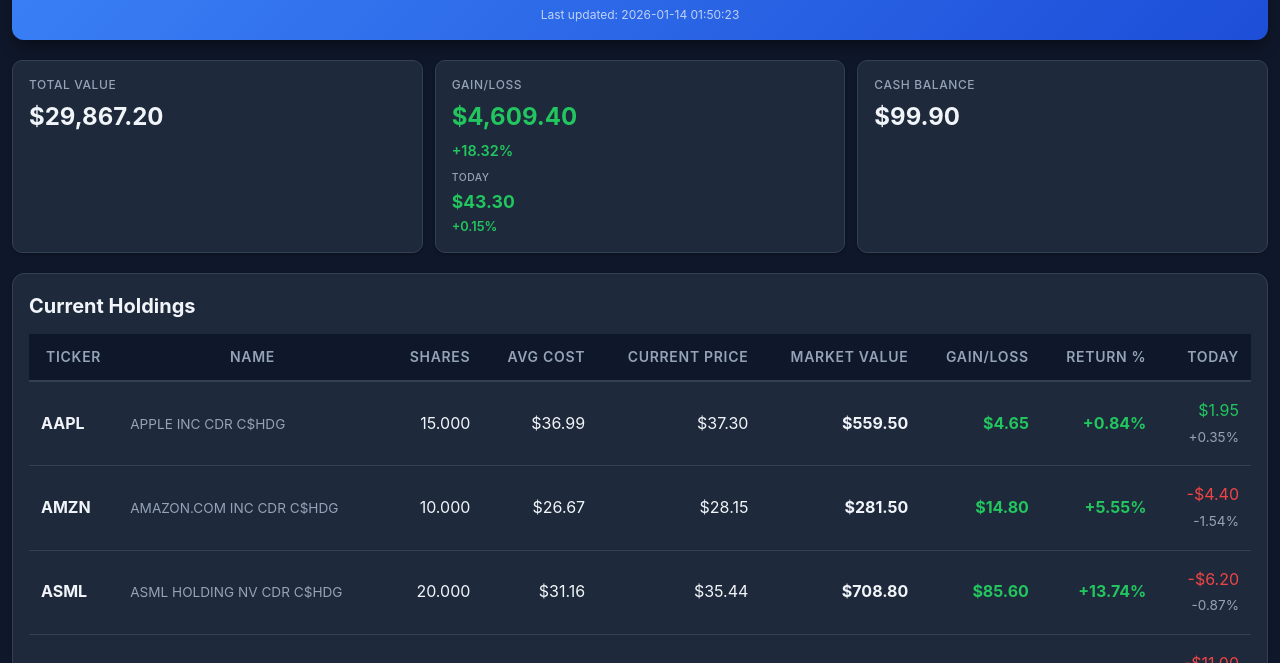
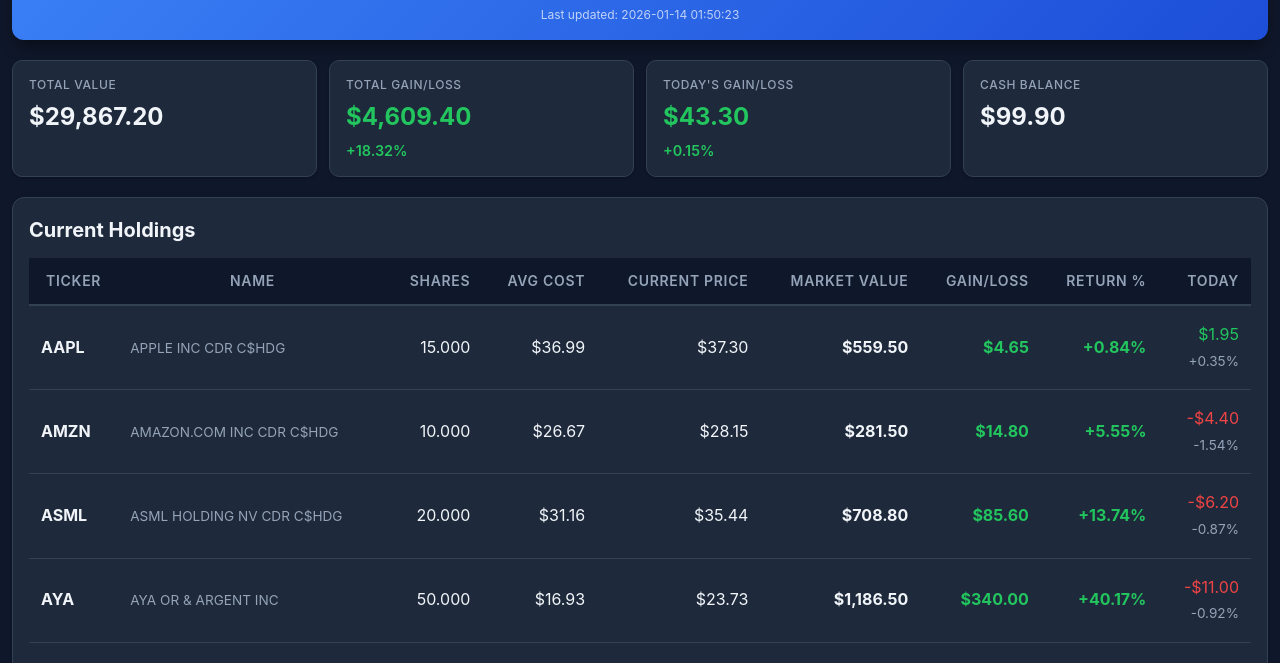
Before and after one commit to pailheres/resp-portfolio, a plain HTML site: page index.html in a window 1280 px wide. Shown: the part 94-757 px from the top of the page. Drawn offline with Linux system fonts and the light colour scheme.

Commit message:
Change to 4 separate summary cards for better clarity

```diff
--- a/app.js
+++ b/app.js
@@ -145,8 +145,8 @@ function updateSummary() {
 
     // Apply color classes for today's change
     const todayClass = todayTotalChange >= 0 ? 'positive' : 'negative';
-    todayGainElement.className = `card-today-value ${todayClass}`;
-    todayGainPercentElement.className = `card-today-percent ${todayClass}`;
+    todayGainElement.className = `card-value ${todayClass}`;
+    todayGainPercentElement.className = `card-sublabel ${todayClass}`;
 }
 
 // Update last updated timestamp
--- a/index.html
+++ b/index.html
@@ -30,12 +30,14 @@
                 <div class="card-value" id="totalValue">$--</div>
             </div>
             <div class="card">
-                <div class="card-label">Gain/Loss</div>
+                <div class="card-label">Total Gain/Loss</div>
                 <div class="card-value" id="totalGain">$--</div>
                 <div class="card-sublabel" id="totalGainPercent">--%</div>
-                <div class="card-today-label">Today</div>
-                <div class="card-today-value" id="todayGain">$--</div>
-                <div class="card-today-percent" id="todayGainPercent">--%</div>
+            </div>
+            <div class="card">
+                <div class="card-label">Today's Gain/Loss</div>
+                <div class="card-value" id="todayGain">$--</div>
+                <div class="card-sublabel" id="todayGainPercent">--%</div>
             </div>
             <div class="card">
                 <div class="card-label">Cash Balance</div>
--- a/styles.css
+++ b/styles.css
@@ -132,27 +132,6 @@ body {
 
 .card-sublabel {
     font-size: 0.9rem;
-    font-weight: 600;
-}
-
-.card-today-label {
-    font-size: 0.65rem;
-    color: var(--text-secondary);
-    margin-top: 8px;
-    margin-bottom: 2px;
-    font-weight: 500;
-    text-transform: uppercase;
-    letter-spacing: 0.05em;
-}
-
-.card-today-value {
-    font-size: 1.1rem;
-    font-weight: 700;
-    margin-bottom: 1px;
-}
-
-.card-today-percent {
-    font-size: 0.8rem;
     font-weight: 600;
 }
 
```
